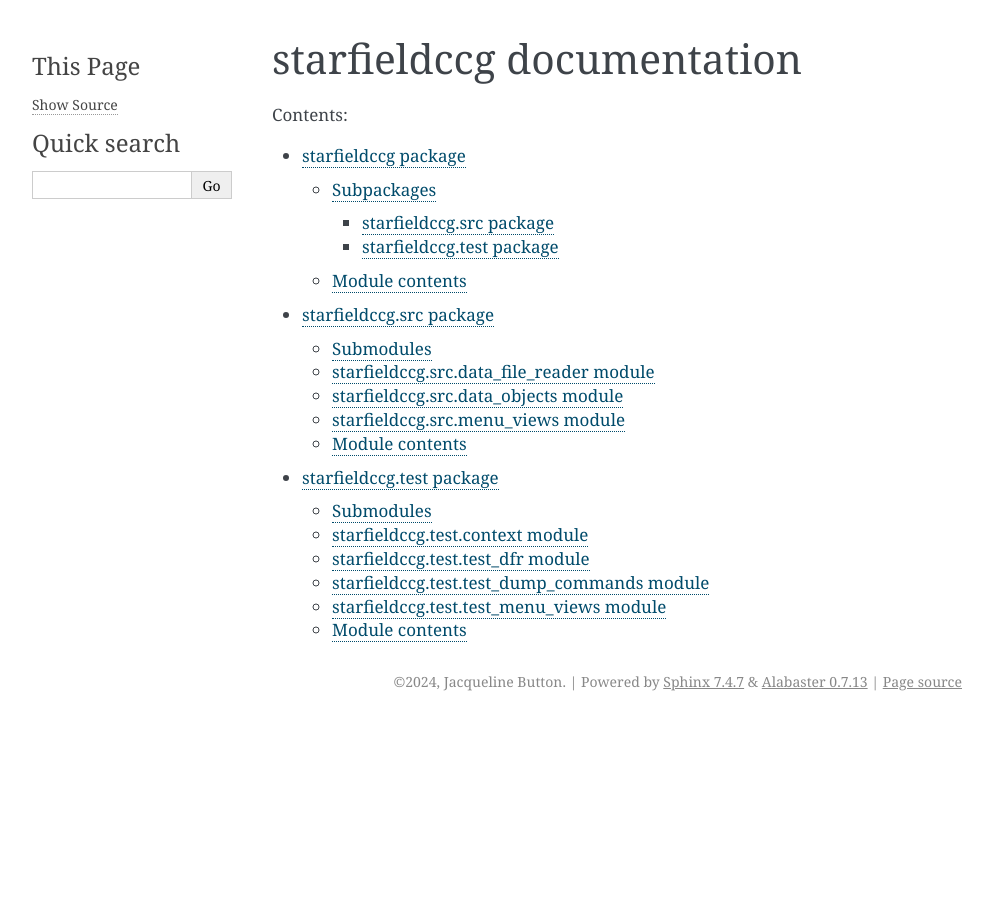
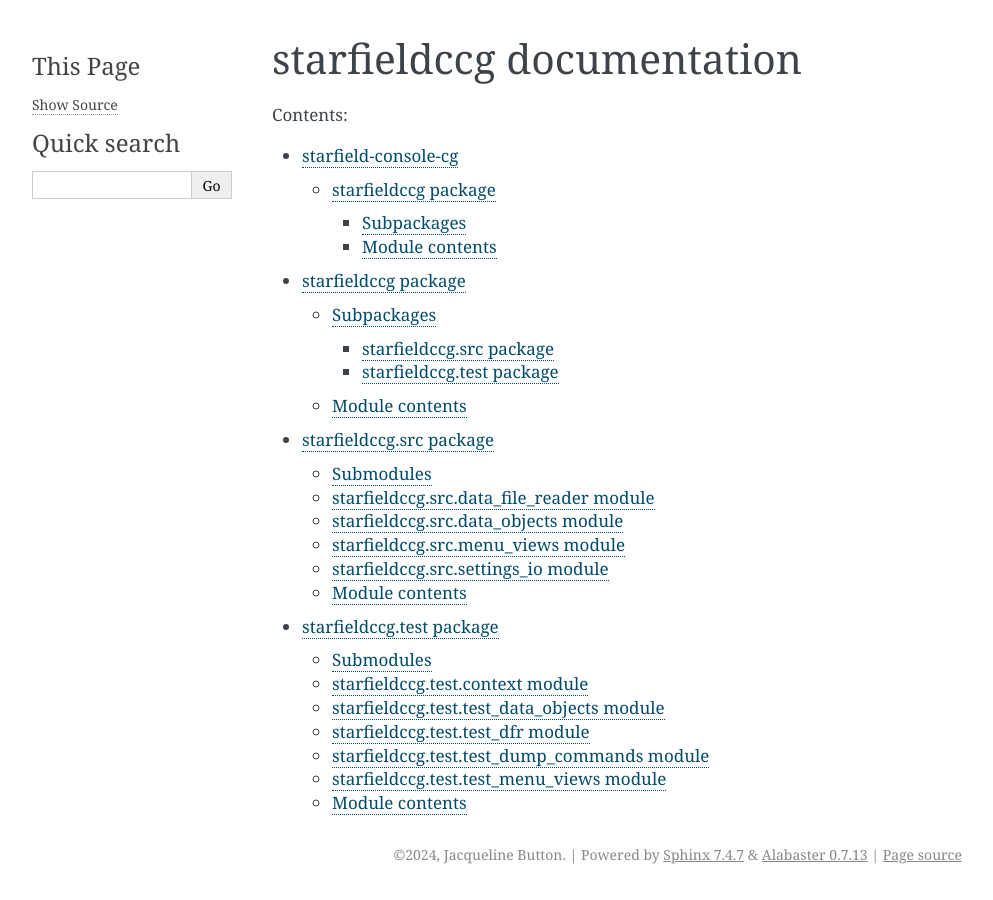
Before and after one commit to jebutton/starfield-console-cg, a Sphinx documentation site: the page built from docs/index.rst, in a window 1280 px wide. Shown: the whole page, without its empty margins (148-1141 px from the left). Built offline with Sphinx 7.4.7, drawn with Linux system fonts in a browser that asks for light colours.

```diff
--- a/docs/index.rst
+++ b/docs/index.rst
@@ -12,6 +12,7 @@ starfieldccg documentation
    :maxdepth: 3
    :caption: Contents:
 
+   source/modules
    source/starfieldccg
    source/starfieldccg.src
    source/starfieldccg.test
--- /dev/null
+++ b/docs/source/modules.rst
@@ -0,0 +1,7 @@
+starfield-console-cg
+====================
+
+.. toctree::
+   :maxdepth: 4
+
+   starfieldccg
--- a/docs/source/starfieldccg.src.rst
+++ b/docs/source/starfieldccg.src.rst
@@ -28,6 +28,14 @@ starfieldccg.src.menu\_views module
    :undoc-members:
    :show-inheritance:
 
+starfieldccg.src.settings\_io module
+------------------------------------
+
+.. automodule:: starfieldccg.src.settings_io
+   :members:
+   :undoc-members:
+   :show-inheritance:
+
 Module contents
 ---------------
 
--- a/docs/source/starfieldccg.test.rst
+++ b/docs/source/starfieldccg.test.rst
@@ -8,6 +8,14 @@ starfieldccg.test.context module
 --------------------------------
 
 .. automodule:: starfieldccg.test.context
+   :members:
+   :undoc-members:
+   :show-inheritance:
+
+starfieldccg.test.test\_data\_objects module
+--------------------------------------------
+
+.. automodule:: starfieldccg.test.test_data_objects
    :members:
    :undoc-members:
    :show-inheritance:
```
Also changed, not shown: README.md (+7 -1 lines), 2 other files.
